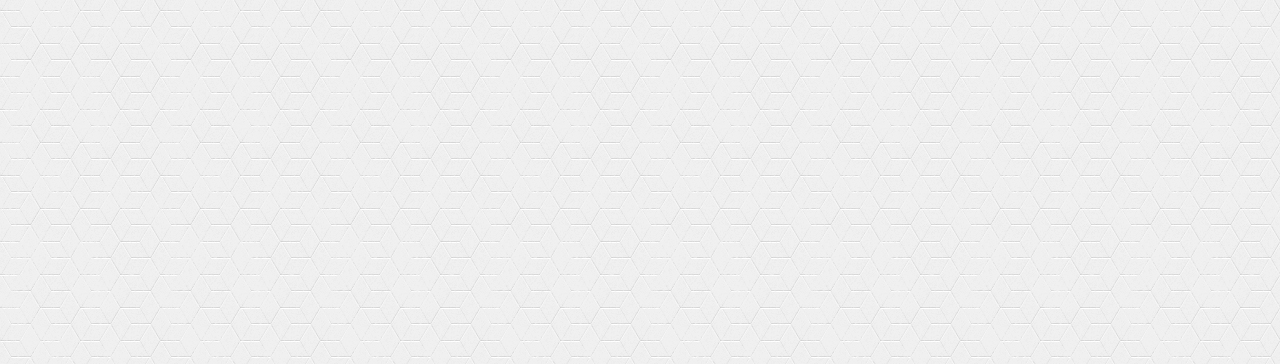
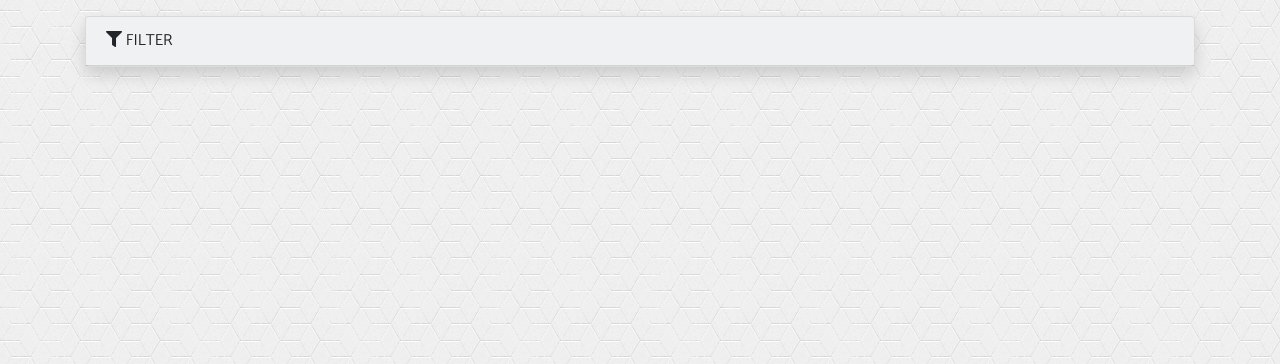
Before and after one commit to jdl208/trainingshub, a Django app: page /courses/ in a window 1280 px wide. Shown: the part 56-420 px from the top of the page. Run offline with Django 3.2, Linux system fonts and the light colour scheme; the visitor is signed in with stand-in values (Sample User, id 1); data that the repository does not hold is empty; some libraries are stand-ins or nearby versions.

Commit message:
Added filter to listview

```diff
--- /dev/null
+++ b/courses/filters.py
@@ -0,0 +1,17 @@
+import django_filters
+from .models import Courses
+
+
+class CoursesFilter(django_filters.FilterSet):
+    name = django_filters.CharFilter(lookup_expr="icontains")
+
+    class Meta:
+        model = Courses
+        fields = [
+            "name",
+            "ngt",
+            "asl",
+            "schrijftolk",
+            "combitolk",
+            "location",
+        ]
--- a/courses/models.py
+++ b/courses/models.py
@@ -40,9 +40,7 @@ class Courses(models.Model):
     location = models.ForeignKey(Location, on_delete=models.PROTECT)
     places = models.IntegerField(default=0)
     description = models.TextField(null=True)
-    image = models.ImageField(
-        default="img/logo_trainingshub.png", upload_to="course_pics"
-    )
+    image = models.ImageField(default="img/logo_trainingshub.png", upload_to="course_pics")
 
     def __str__(self):
         return f"{self.date} - {self.name}"
--- a/courses/templates/courses/courses_list.html
+++ b/courses/templates/courses/courses_list.html
@@ -1,8 +1,21 @@
 {% extends 'base.html' %}
-{% load l10n %}
+{% load crispy_forms_tags %}
+
 {% block content %}
 <div class="container">
-    {% for course in object_list %}
+    <div class="card bg-light shadow mt-3">
+        <div class="card-header" type="button" data-toggle="collapse" data-target="#collapseExample"
+            aria-expanded="false" aria-controls="collapseExample">
+            <i class="fas fa-filter"></i> FILTER
+        </div>
+        <div class="collapse card-body" id="collapseExample">
+            <form action="" method="get">
+                {{ filter.form | crispy }}
+                <button type="submit" class="btn btn-outline-purple">SEARCH</button>
+            </form>
+        </div>
+    </div>
+    {% for course in filter.qs %}
     <!-- COURSE CARDLIST -->
     <div class="card mt-3 mb-3 shadow">
         <div class="card-header bg-purple text-light">
@@ -17,18 +30,21 @@
 
                         <!-- BUTTON FOR EDITING COURSE FOR STAFF MEMBERS -->
                         {% if user.is_staff %}
-                            <a class="btn btn-sm btn-outline-secondary" href="{% url 'course-update' pk=course.id %}"><i class="fas fa-edit mr-2"></i>Edit course</a>
+                        <a class="btn btn-sm btn-outline-secondary" href="{% url 'course-update' pk=course.id %}"><i
+                                class="fas fa-edit mr-2"></i>Edit course</a>
                         {% endif %}
 
-                            <a class="btn btn-sm btn-outline-purple" href="{% url 'course-detail' pk=course.id %}"><i class="fas fa-info-circle mr-2"></i>More info</a>
+                        <a class="btn btn-sm btn-outline-purple" href="{% url 'course-detail' pk=course.id %}"><i
+                                class="fas fa-info-circle mr-2"></i>More info</a>
 
                         <!-- BUTTON FOR SIGNUP, IF ALREADY SIGNED UP A DISABLED BUTTON IS SHOWN -->
                         {% if course.id in signedup %}
-                                    <a class="btn btn-sm btn-secondary disabled" href="{% url 'signup' id=course.id %}"><i class="fas fa-check-double mr-2"></i>Signed up</a>
+                        <a class="btn btn-sm btn-secondary disabled" href="{% url 'signup' id=course.id %}"><i
+                                class="fas fa-check-double mr-2"></i>Signed up</a>
                         {% else %}
-                                    <a class="btn btn-sm btn-outline-success" href="{% url 'signup' id=course.id %}"><i class="fas fa-user-plus mr-2"></i>Sign up</a>
+                        <a class="btn btn-sm btn-outline-success" href="{% url 'signup' id=course.id %}"><i
+                                class="fas fa-user-plus mr-2"></i>Sign up</a>
                         {% endif %}
-
 
                         <!-- EXTRA INFO ABOUT THE COURSE -->
                         <div class="mt-2 mb-0">
--- a/courses/views.py
+++ b/courses/views.py
@@ -15,6 +15,7 @@ from signups.models import Signup
 from users.views import is_staff
 from .forms import NewCourseForm, NewCourseTypeForm, NewLocationForm
 from .models import Courses, Course_type, Location
+from .filters import CoursesFilter
 
 
 class CourseListView(ListView):
@@ -25,8 +26,14 @@ class CourseListView(ListView):
     def get_context_data(self, **kwargs):
         # get the default context data
         context = super(CourseListView, self).get_context_data(**kwargs)
-        # add signed up courses of user to context
-        context["signedup"] = Signup.objects.filter(registrant=self.request.user).values_list("course_id", flat=True)
+        # If user is logged in find all the courses user signed up for otherwise return empty dict.
+        user = self.request.user
+        if user.is_authenticated:
+            context["signedup"] = Signup.objects.filter(registrant=user).values_list("course_id", flat=True)
+        else:
+            context["signedup"] = {}
+        # Queryset based on the query the user submitted
+        context["filter"] = CoursesFilter(self.request.GET, queryset=self.get_queryset())
         return context
 
 
```
Also changed, not shown: trainingshub/settings.py (+3 -9 lines). Lines whose indentation alone changed are shown as unchanged.
